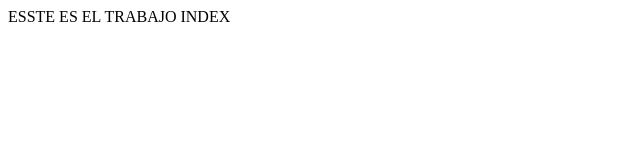
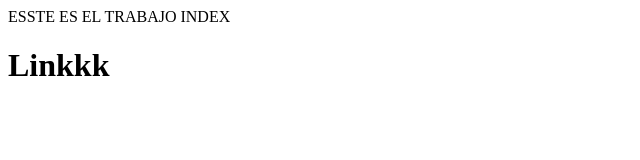
Before and after one commit to MelvinCarrera/nueva_git, a plain HTML site: page index.html in a window 1280 px wide. Shown: the whole page, without its empty margins (0-640 px from the left). Drawn offline with Linux system fonts and the light colour scheme.

Commit message:
Actiaizado

```diff
--- a/index.html
+++ b/index.html
@@ -1 +1,2 @@
 <html>ESSTE ES EL TRABAJO INDEX</html>
+<h1>Linkkk</h1>
```
